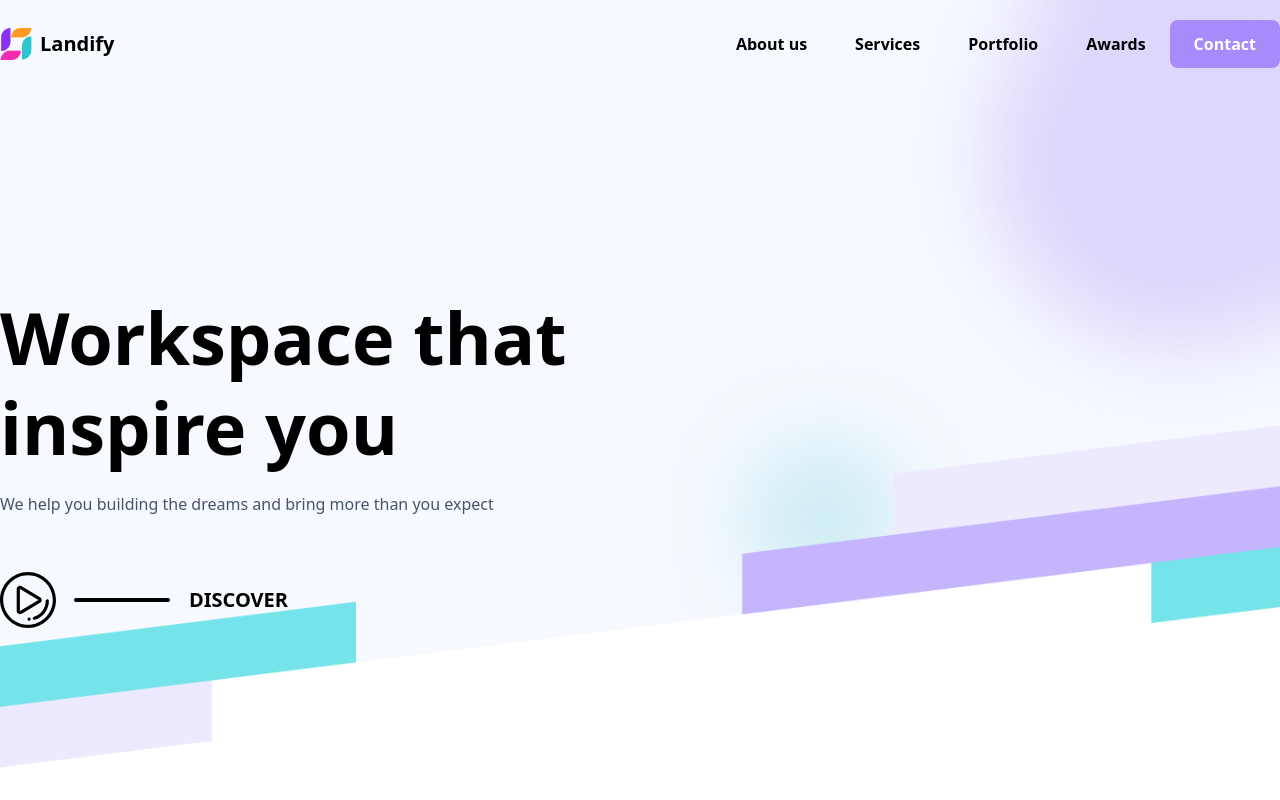
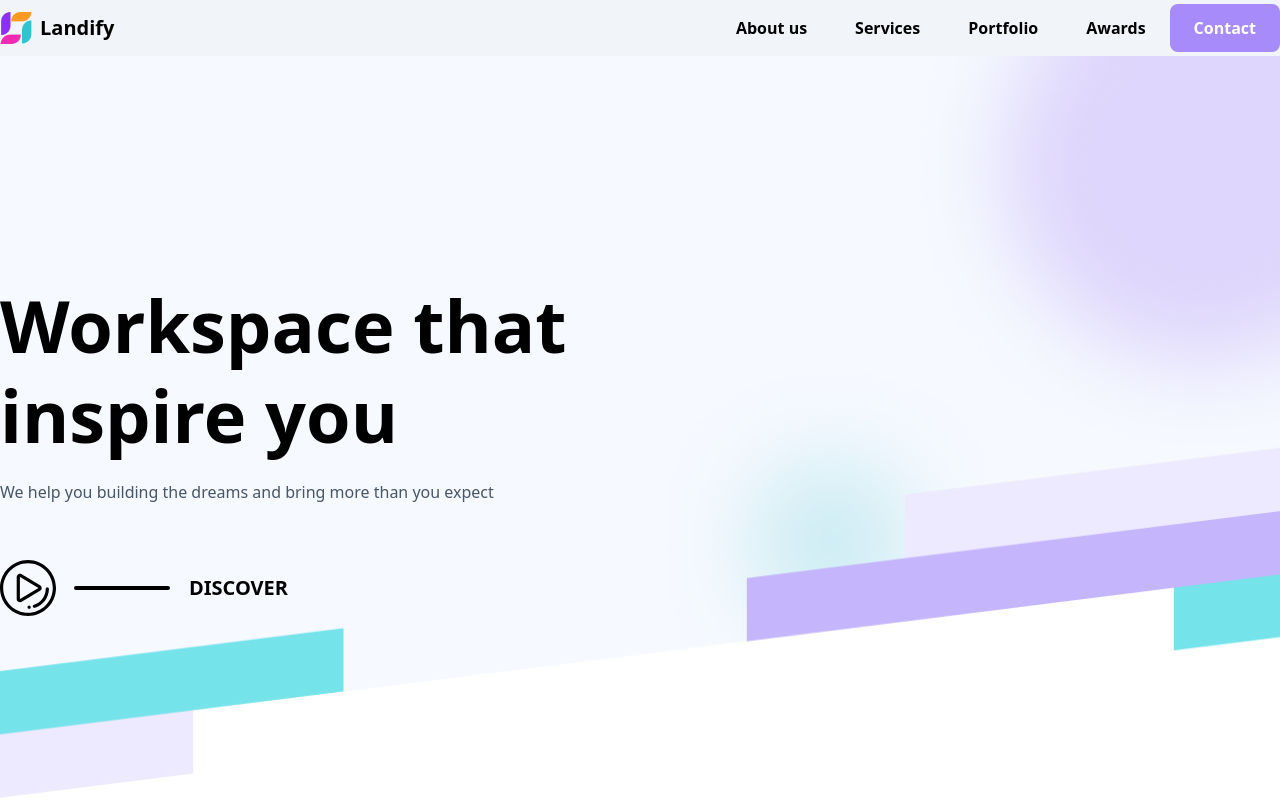
Before and after one commit to aungkomin7/tailwindcss-ui-one, a website: page src/index.html in a window 1280 px wide. Shown: the top 800 px of the page. Drawn offline with Linux system fonts and the light colour scheme.

Commit message:
navbar fixed

```diff
--- a/src/index.html
+++ b/src/index.html
@@ -16,8 +16,8 @@
   <body
     class="bg-[url('../images/Background.png')] bg-cover bg-no-repeat bg-top h-screen"
   >
-    <nav>
-      <div class="max-w-7xl mx-auto flex items-center justify-between mt-5">
+    <nav class="fixed w-full top-0 bg-slate-100 py-1">
+      <div class="max-w-7xl mx-auto flex items-center justify-between ">
         <div class="flex items-center">
           <img class="block" src="../images/Logomark.png" alt="" />
           <span class="block ml-2 text-xl font-bold">Landify</span>
@@ -48,7 +48,7 @@
       </div>
     </nav>
 
-    <section>
+    <section class="mt-14">
       <div class="max-w-7xl mx-auto">
         <div class="py-56 w-9/12 pr-56">
           <h1 class="text-7xl font-bold leading-tight mb-5">
```
Also changed, not shown: src/output.css.
